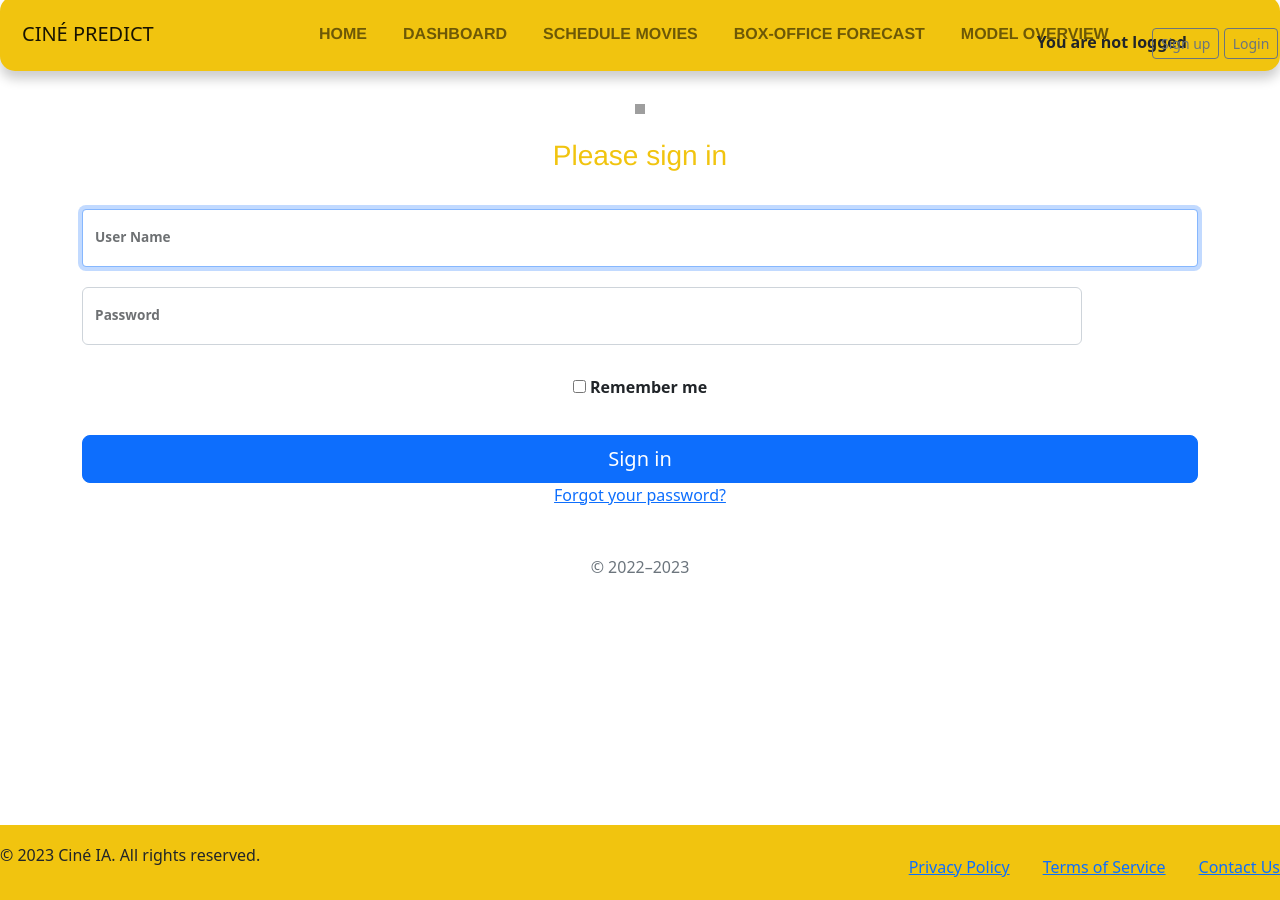
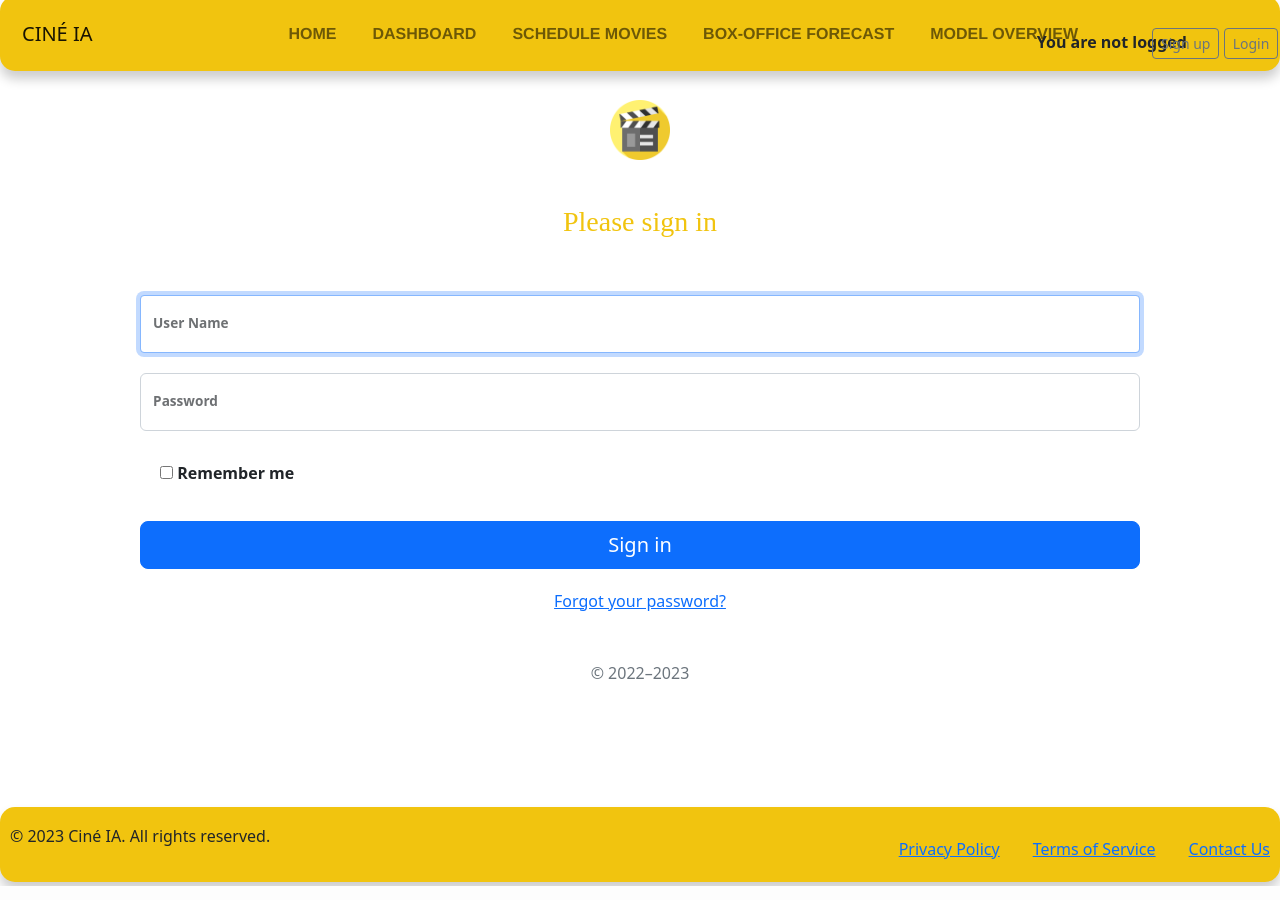
Before and after one commit to RolaMmss/prevoir_la_popularite_d_un_film, a Django app: page /accounts/login/ in a window 1280 px wide. Run offline with Django 4.2, Linux system fonts and the light colour scheme; some libraries are stand-ins or nearby versions; grey boxes are pictures that could not be loaded.

Commit message:
regler header

```diff
--- a/project_cinema/myapp/templates/myapp/base.html
+++ b/project_cinema/myapp/templates/myapp/base.html
@@ -15,7 +15,7 @@
 
 
 
-    <title> CinéPredict </title>
+    <title> CINÉ IA  </title>
 </head>
 
 <body>
--- a/project_cinema/myapp/templates/pages_main/home.html
+++ b/project_cinema/myapp/templates/pages_main/home.html
@@ -7,11 +7,11 @@
 {% block content %}
 <div class="page-container" style="background-image: url('{% static 'myapp/im4.jpeg' %}');">
 
-  <h2>Welcome to CINÉ PREDICT</h2>
+  <h2 class="fst-italic">Welcome to CINÉ IA</h2>
 
-  <p class="p acceuil">CINÉ PREDICT allows cinema managers to optimize their schedules and maximize revenue. </p>
+  <p class="p acceuil" >CINÉ IA allows cinema managers to optimize their schedules and maximize revenue. </p>
     <br>
-    <p class="p acceuil">Get started by navigating and let CINÉ PREDICT take the guesswork out of your cinema's programming decisions!</p>
+    <p class="p acceuil">Get started by navigating and let CINÉ IA take the guesswork out of your cinema's programming decisions!</p>
 
   </p>
 
--- a/project_cinema/static/css/style.css
+++ b/project_cinema/static/css/style.css
@@ -161,7 +161,7 @@ table {
 h1 {
     color: rgb(241, 196, 15);
     font-size: 2em;
-    font-family: Helvetica, Arial, sans-serif;
+    font-family: "Times New Roman", sans-serif;
     font-weight: 600;
     padding: 20px;
 }
@@ -169,7 +169,7 @@ h1 {
 
 h2 {
     /* Centre le titre horizontalement */
-    font-family: "Montserrat", sans-serif;
+    font-family: "Times New Roman", sans-serif;
 
     text-align: center;
     margin-top: 50px;
@@ -187,7 +187,7 @@ h2 {
 
     font-size: 20px; /* Taille de police ajustée */
     line-height: 0.1; /* Espacement entre les lignes */
-    font-weight: 300; /* Épaisseur de police normale */
+    font-weight: 50; /* Épaisseur de police normale */
 
     letter-spacing: 1px; /* Espacement entre les lettres */
     text-shadow: 2px 2px 4px rgba(0, 0, 0, 0.5); /* Ombre portée douce pour un effet 3D */
@@ -269,10 +269,14 @@ footer {
     justify-content: space-between;
     align-items: center;
     margin-top: 110px;
-
+    background-color: rgb(241, 196, 15); /* Couleur de fond */
+    padding: 10px;
+    /* Coins arrondis */
+    border-radius: 15px;
+    /* Effet 3D */
+    box-shadow: 0 8px 12px rgba(0, 0, 0, 0.2);
+    transform: translateY(-4px);
 }
-
-
 
 footer a:hover {
     color: rgb(241, 101, 218);
--- a/project_cinema/templates/includes/header.html
+++ b/project_cinema/templates/includes/header.html
@@ -2,7 +2,7 @@
 
 <nav class="navbar navbar-expand-lg bg-light">
     <div class="container-fluid">
-      <a class="navbar-brand" href="#">CINÉ PREDICT</a>
+      <a class="navbar-brand" href="#">CINÉ IA</a>
       <button class="navbar-toggler" type="button" data-bs-toggle="collapse" data-bs-target="#navbarSupportedContent" aria-controls="navbarSupportedContent" aria-expanded="false" aria-label="Toggle navigation">
         <span class="navbar-toggler-icon"></span>
       </button>
--- a/project_cinema/templates/registration/login.html
+++ b/project_cinema/templates/registration/login.html
@@ -1,6 +1,7 @@
 {% extends "myapp/base.html" %}
 {% load widget_tweaks %}
 {% load crispy_forms_tags %}
+{% load static %}
 
 
 {% block content %}
@@ -21,26 +22,22 @@
 {% endif %}
 
 
+<div class="text-center container">
+  <div class="movie-images">
+    <img class="mb-15" src="{% static 'myapp/clap.png' %}" alt="" width="60" height="60">
+  </div>
+  <h1 class="h3 mb-3 fw-normal">Please sign in</h1>
+
   <form method="post" action="{% url 'login' %}">
     {% csrf_token %}
-    <div class="text-center container">
-
-
-      <img class="mb-10" src="https://encrypted-tbn0.gstatic.com/images?q=tbn:ANd9GcTMFma6OhEXZNWIyXpLEsNLAWnySXijjanBqg&usqp=CAU" alt="" width="10" height="10">
-      <h1 class="h3 mb-3 fw-normal">Please sign in</h1>
 
     <div class="form-floating">
+      {{form.username|add_class:"form-control"}}
+      <label for="{{form.username.id_for_label}}" class="form-label" > User Name</label>
+    </div>
 
-        {{form.username|add_class:"form-control"}}
-
-
-        <label for="{{form.username.id_for_label}}" class="form-label" > User Name</label>
-
-
-      </div>
     <div class="form-floating">
       {{form.password|add_class:"form-control"}}
-
       <label for="{{form.password.id_for_label}}" class="form-label">Password</label>
     </div>
 
@@ -48,17 +45,12 @@
       <label>
         <input type="checkbox" value="remember-me"> Remember me
       </label>
-
-
     </div>
     <button class="w-100 btn btn-lg btn-primary" type="submit">Sign in</button>
-      <p><a href="{% url 'password_reset' %}">Forgot your password?</a></p>
-
-      <p class="mt-5 mb-3 text-muted">&copy; 2022–2023</p>
   </form>
 
-      <!-- Votre contenu principal ici -->
+  <p><a href="{% url 'password_reset' %}">Forgot your password?</a></p>
+  <p class="mt-5 mb-3 text-muted">&copy; 2022–2023</p>
 </div>
 
-
 {% endblock content %}
```
Also changed, not shown: project_cinema/media/actor_distribution.png, project_cinema/media/actor_distribution_uB5MGaW.png (deleted). Lines whose indentation alone changed are shown as unchanged.
